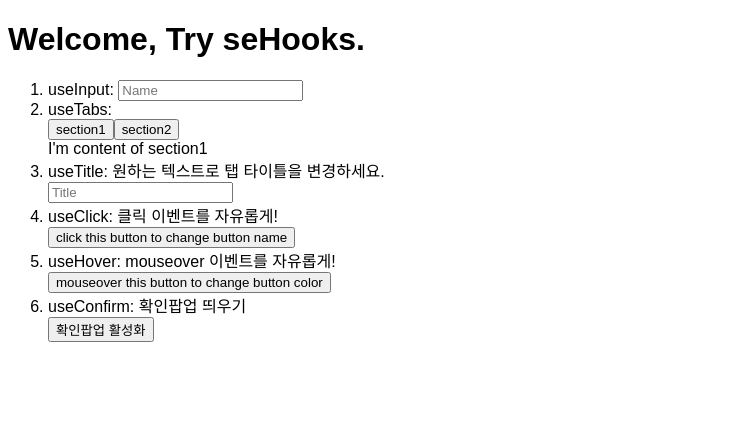
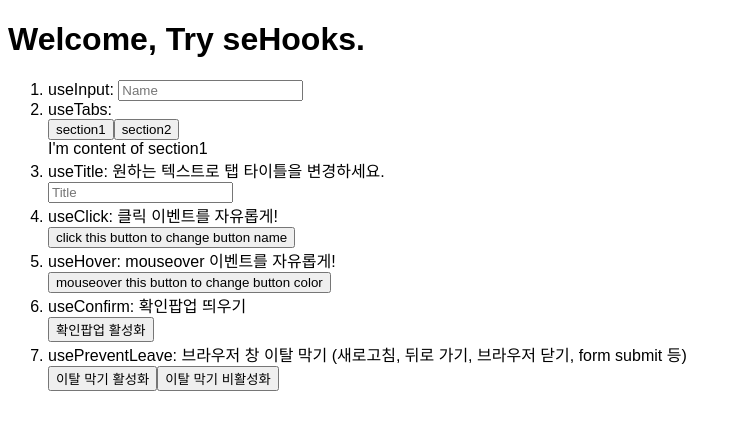
Before and after one commit to seheeeeee/seHooks, a React (Create React App) app: page / in a window 1280 px wide. Shown: the top 430 px of the page, without its empty margins (0-741 px from the left). Built offline with nearby package versions, Linux system fonts and the light colour scheme.

Commit message:
usePreventLeave

```diff
--- a/src/App.js
+++ b/src/App.js
@@ -1,6 +1,7 @@
 import React, { useState, useEffect } from "react";
 import hooks from "./hooks";
 import "./styles.css";
+import usePreventLeave from "./hooks/usePreventLeave";
 
 const content = [
   {
@@ -14,7 +15,15 @@ const content = [
 ];
 
 export default function App() {
-  const { useInput, useTabs, useTitle, useClick, useHover, useConfirm } = hooks;
+  const {
+    useInput,
+    useTabs,
+    useTitle,
+    useClick,
+    useHover,
+    useConfirm,
+    usePreventLeave,
+  } = hooks;
 
   // useInput
   const maxLen = (value) => value.length <= 10;
@@ -44,6 +53,9 @@ export default function App() {
   const confirm = () => console.log("Hello World");
   const reject = () => console.log("Bye world");
   const confirmAction = useConfirm("Are you sure?", confirm, reject);
+
+  //usePreventLeave
+  const { enablePrevent, disablePrevent } = usePreventLeave();
 
   return (
     <div className="App">
@@ -94,6 +106,14 @@ export default function App() {
             <button onClick={confirmAction}>확인팝업 활성화</button>
           </div>
         </li>
+        <li>
+          usePreventLeave: 브라우저 창 이탈 막기 (새로고침, 뒤로 가기, 브라우저
+          닫기, form submit 등)
+          <div>
+            <button onClick={enablePrevent}>이탈 막기 활성화</button>
+            <button onClick={disablePrevent}>이탈 막기 비활성화</button>
+          </div>
+        </li>
       </ol>
     </div>
   );
--- /dev/null
+++ b/src/hooks/usePreventLeave.js
@@ -0,0 +1,13 @@
+const usePreventLeave = () => {
+  const listener = (event) => {
+    event.preventDefault();
+    event.returnValue = ""; //chrome 호환
+  };
+  const enablePrevent = () => window.addEventListener("beforeunload", listener);
+  const disablePrevent = () =>
+    window.removeEventListener("beforeunload", listener);
+
+  return { enablePrevent, disablePrevent };
+};
+
+export default usePreventLeave;
```
Also changed, not shown: src/hooks/index.js (+10 -1 lines).
